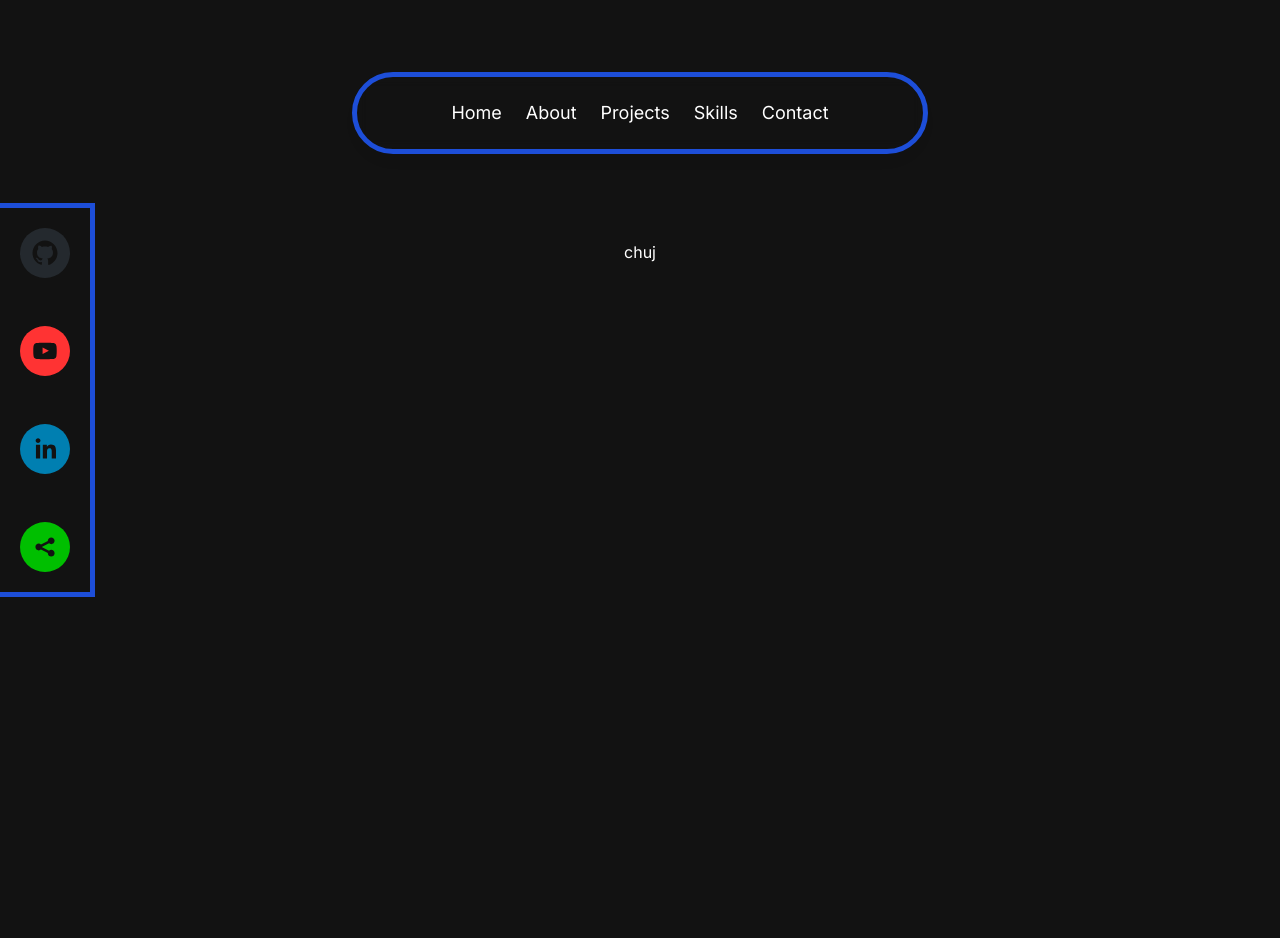
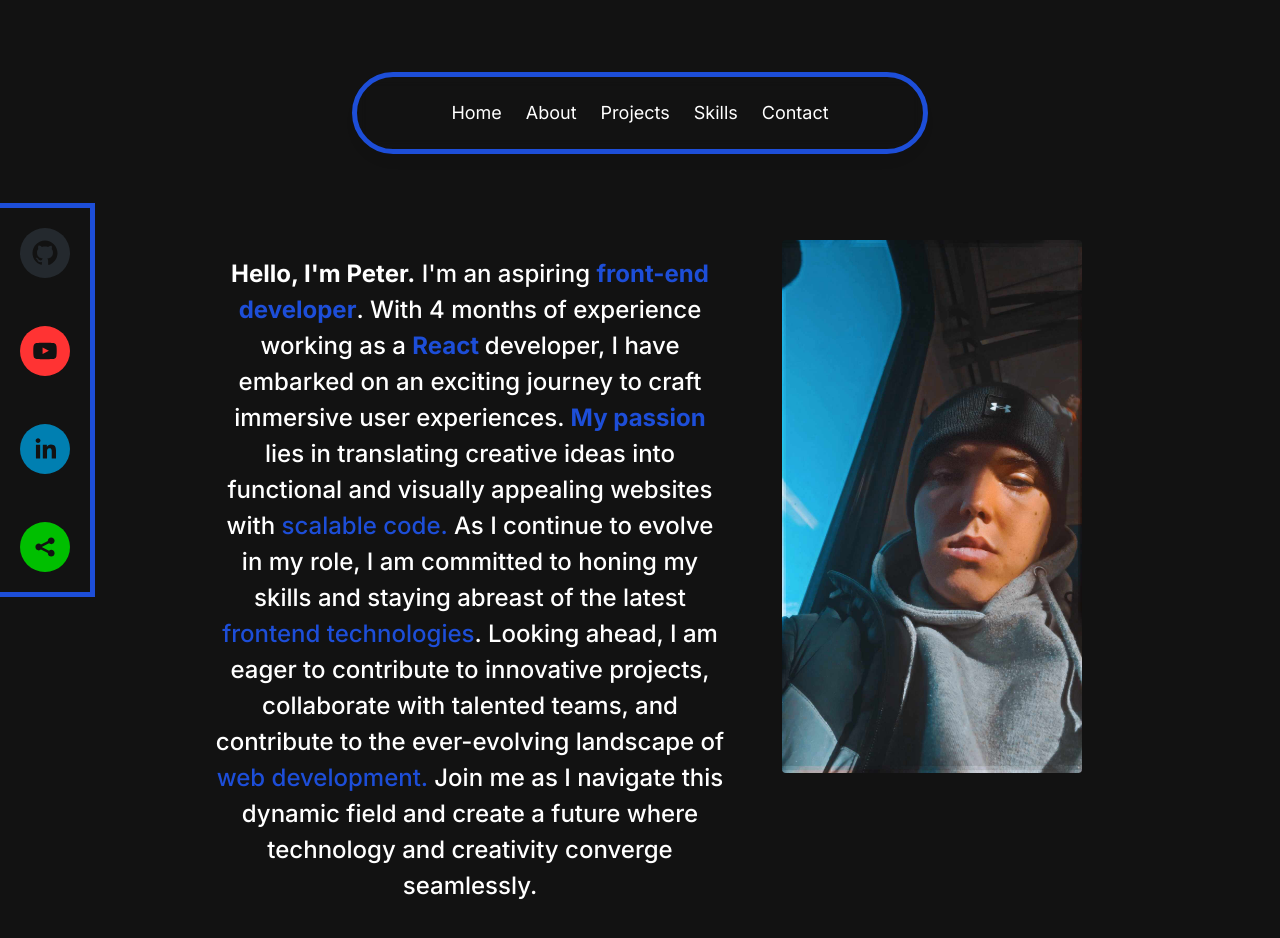
Before and after one commit to Peterr181/peterr181.github.io, a Next.js app: page /about in a window 1280 px wide. Shown: the top 938 px of the page. Before the commit the page ends 800 px from the top, so only its background shows below. Built offline with nearby package versions, Linux system fonts and the light colour scheme.

Commit message:
added about section

```diff
--- a/app/about/page.tsx
+++ b/app/about/page.tsx
@@ -1,10 +1,59 @@
+"use client";
 import React from "react";
-
+import Image from "next/image";
+import myImage from "../../assets/myface.jpg";
+import { motion } from "framer-motion";
 const page = () => {
   return (
     <section className="flex min-h-screen flex-col items-center justify-between p-24 text-white">
-      <div className="mt-36 max-w-[80rem] text-center sm:mb-0 scroll-mt-[100rem]">
-        chuj
+      <div className="mt-36 max-w-[100rem] text-center sm:mb-0 scroll-mt-[100rem] ">
+        <div className="flex justify-center gap-10 ">
+          <div className="w-6/12">
+            <motion.h1
+              className="mb-10 mt-4 px-4 text-2xl font-medium !leading-[1.5] sm:text-2xl"
+              initial={{ opacity: 0, y: 100 }}
+              animate={{ opacity: 1, y: 0 }}
+            >
+              <span className="font-bold">Hello, I'm Peter.</span> I'm an
+              aspiring{" "}
+              <span className="font-bold text-[#1d4ed8]">
+                front-end developer
+              </span>
+              .{" "}
+              <span>
+                With 4 months of experience working as a{" "}
+                <span className="font-bold text-[#1d4ed8]">React </span>
+                developer, I have embarked on an exciting journey to craft
+                immersive user experiences.{" "}
+                <span className="font-bold text-[#1d4ed8]">
+                  My passion
+                </span>{" "}
+                lies in translating creative ideas into functional and visually
+                appealing websites with{" "}
+                <span className="text-[#1d4ed8]">scalable code.</span>
+              </span>{" "}
+              <span>
+                As I continue to evolve in my role, I am committed to honing my
+                skills and staying abreast of the latest{" "}
+                <span className="text-[#1d4ed8]">frontend technologies</span>.
+                Looking ahead, I am eager to contribute to innovative projects,
+                collaborate with talented teams, and contribute to the
+                ever-evolving landscape of{" "}
+                <span className="text-[#1d4ed8]">web development.</span> Join me
+                as I navigate this dynamic field and create a future where
+                technology and creativity converge seamlessly.
+              </span>
+            </motion.h1>
+          </div>
+          <div>
+            <Image
+              src={myImage}
+              alt="Peter face image"
+              width={300}
+              className="rounded"
+            />
+          </div>
+        </div>
       </div>
     </section>
   );
--- a/app/layout.tsx
+++ b/app/layout.tsx
@@ -30,6 +30,7 @@ export default function RootLayout({
           </div>
         </div>
         <Header />
+
         {children}
       </body>
     </html>
--- a/components/Introduction.tsx
+++ b/components/Introduction.tsx
@@ -3,6 +3,7 @@ import React from "react";
 import Image from "next/image";
 import { motion } from "framer-motion";
 import peterPhoto from "../assets/meprog.jpg";
+import Link from "next/link";
 
 const Introduction = () => {
   return (
@@ -59,6 +60,7 @@ const Introduction = () => {
         </span>
       </motion.h1>
       <div className="flex justify-center gap-12">
+        <Link href="/about">
           <motion.button
             className="p-3 bg-[#1d4ed8] text-white font-bold rounded flex justify-center align-center gap-3"
             animate={{ scale: 1.1 }}
@@ -83,6 +85,7 @@ const Introduction = () => {
               <path d="M15 8l4 4" />
             </svg>
           </motion.button>
+        </Link>
         <a href="/PeterCV.pdf" download="PeterCV.pdf">
           <motion.button
             className="p-3 bg-[#1E1E1F] text-white font-bold rounded flex justify-center align-center gap-3"
```
Also changed, not shown: assets/myface.jpg (added). Lines whose indentation alone changed are shown as unchanged.
